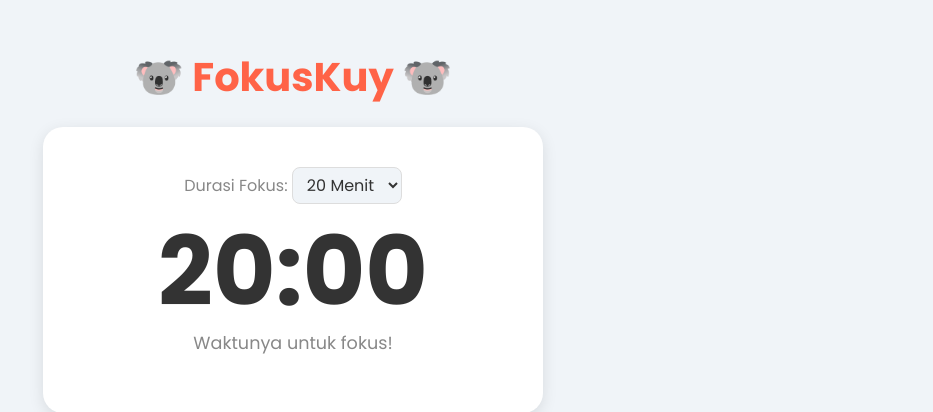
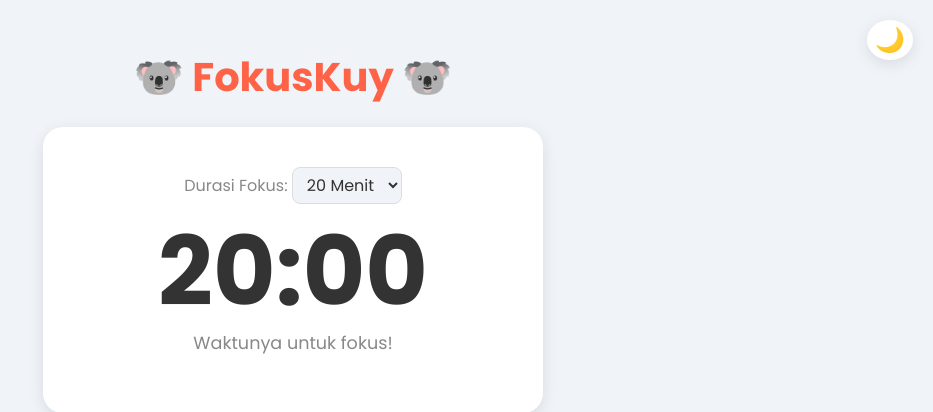
Before and after one commit to iwan-goodfellow/pomodoro-apps, a Flask app: page / in a window 1280 px wide. Shown: the top 412 px of the page, without its empty margins (347-1280 px from the left). Run offline with Flask 3, Linux system fonts and the light colour scheme; data that the repository does not hold is empty.

Commit message:
minor revision

```diff
--- a/templates/index.html
+++ b/templates/index.html
@@ -11,6 +11,7 @@
     <script src="https://cdn.jsdelivr.net/npm/chart.js"></script>
 </head>
 <body>
+    <button id="theme-toggle">🌙</button>
     <div class="container">
         <h1>🐨 FokusKuy 🐨</h1>
         <div class="timer-card">
```
